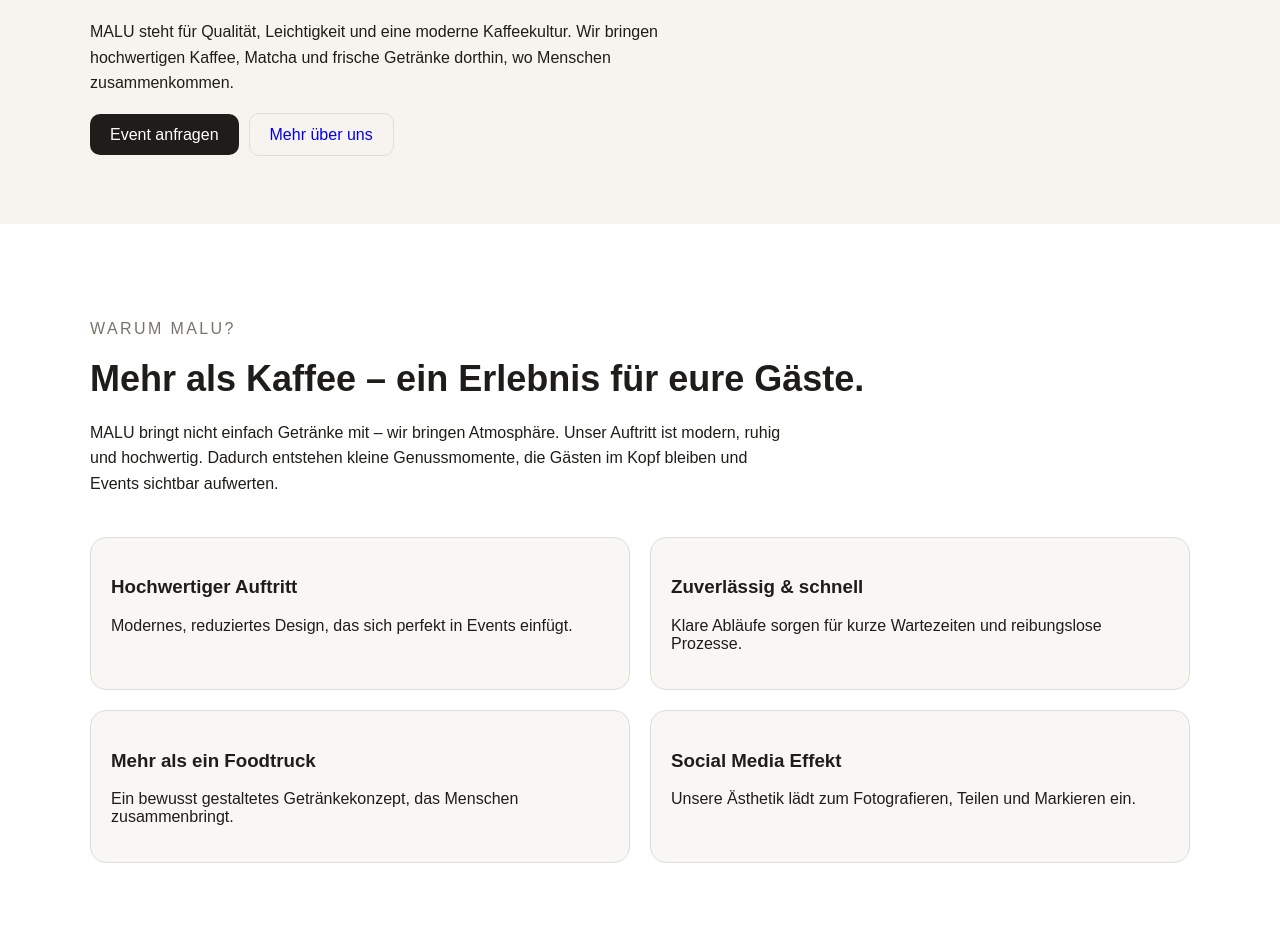
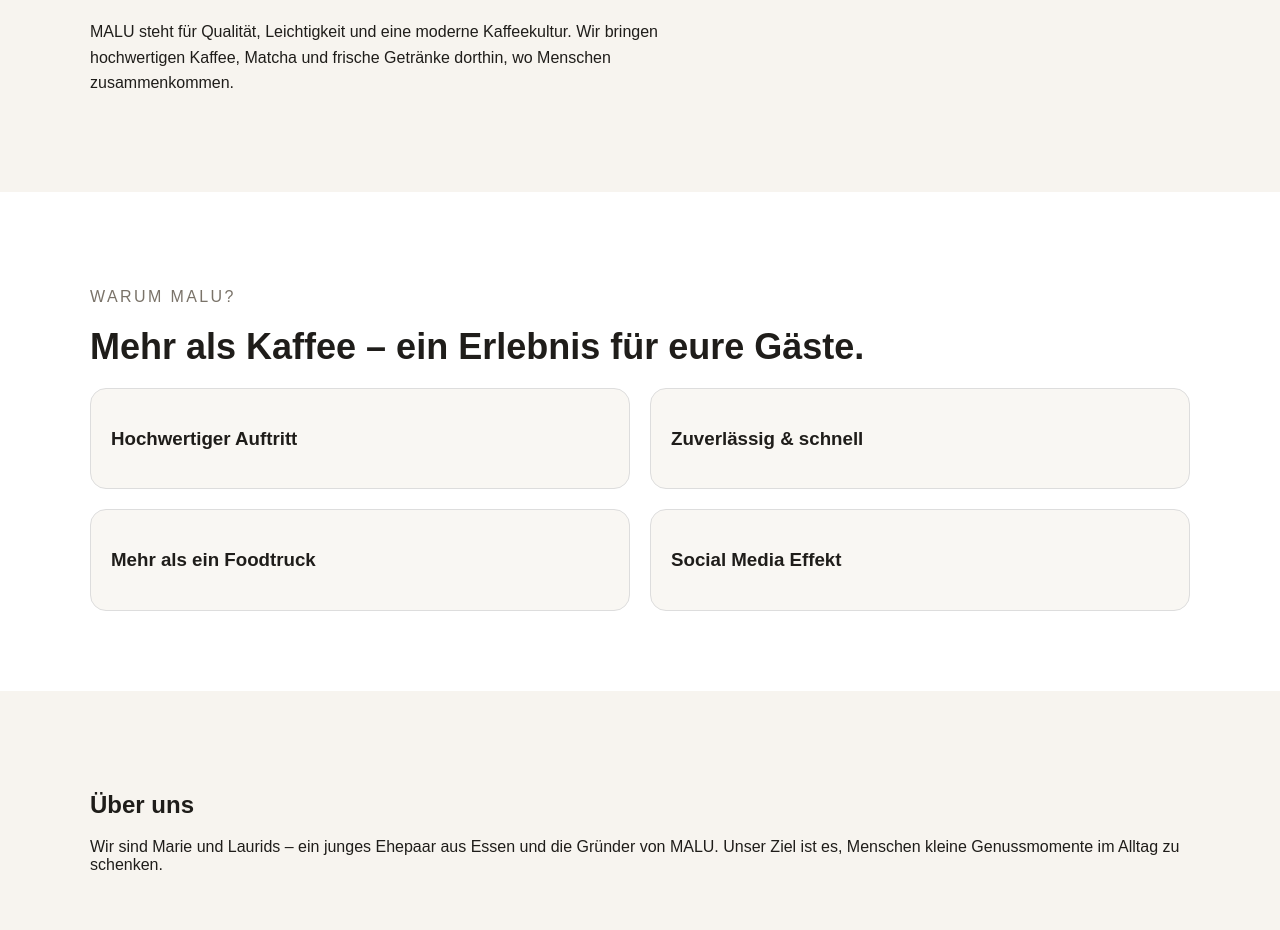
Before and after one commit to malu-website/malu-website, a React (Vite) app: page / in a window 1280 px wide. Shown: the part 322-1252 px from the top of the page. Built offline with nearby package versions, Linux system fonts and the light colour scheme.

Commit message:
Update App.jsx

```diff
--- a/App.jsx
+++ b/App.jsx
@@ -11,20 +11,18 @@ export default function App() {
   return (
     <div className="site-shell">
 
+      {/* HEADER */}
       <header className="site-header">
         <div className="container header-inner">
-
           <div className="header-left">
             <img src={logo} alt="MALU Logo" className="logo" />
           </div>
-
           <nav className="nav">
             <a href="#start">Start</a>
             <a href="#warum-malu">Warum MALU?</a>
             <a href="#ueber-uns">Über uns</a>
             <a href="#kontakt">Kontakt</a>
           </nav>
-
         </div>
       </header>
 
@@ -33,7 +31,6 @@ export default function App() {
         {/* HERO */}
         <section id="start" className="hero-section">
           <div className="container">
-
             <p style={{ letterSpacing: "0.15em", textTransform: "uppercase", color: "#7a7369" }}>
               Für Events, Märkte & Festivals
             </p>
@@ -47,35 +44,6 @@ export default function App() {
               Wir bringen hochwertigen Kaffee, Matcha und frische Getränke dorthin,
               wo Menschen zusammenkommen.
             </p>
-
-            <div style={{ marginTop: "30px" }}>
-              <a
-                href="mailto:info@malu2go.de"
-                style={{
-                  padding: "12px 20px",
-                  background: "#1f1d1a",
-                  color: "white",
-                  borderRadius: "10px",
-                  marginRight: "10px",
-                  textDecoration: "none"
-                }}
-              >
-                Event anfragen
-              </a>
-
-              <a
-                href="#ueber-uns"
-                style={{
-                  padding: "12px 20px",
-                  border: "1px solid #ddd",
-                  borderRadius: "10px",
-                  textDecoration: "none"
-                }}
-              >
-                Mehr über uns
-              </a>
-            </div>
-
           </div>
         </section>
 
@@ -91,36 +59,32 @@ export default function App() {
               Mehr als Kaffee – ein Erlebnis für eure Gäste.
             </h2>
 
-            <p style={{ maxWidth: "700px", lineHeight: "1.6", marginBottom: "40px" }}>
-              MALU bringt nicht einfach Getränke mit – wir bringen Atmosphäre.
-              Unser Auftritt ist modern, ruhig und hochwertig. Dadurch entstehen
-              kleine Genussmomente, die Gästen im Kopf bleiben und Events sichtbar aufwerten.
-            </p>
-
             <div style={{ display: "grid", gridTemplateColumns: "1fr 1fr", gap: "20px" }}>
-
-              <div style={cardStyle}>
-                <h3>Hochwertiger Auftritt</h3>
-                <p>Modernes, reduziertes Design, das sich perfekt in Events einfügt.</p>
-              </div>
-
-              <div style={cardStyle}>
-                <h3>Zuverlässig & schnell</h3>
-                <p>Klare Abläufe sorgen für kurze Wartezeiten und reibungslose Prozesse.</p>
-              </div>
-
-              <div style={cardStyle}>
-                <h3>Mehr als ein Foodtruck</h3>
-                <p>Ein bewusst gestaltetes Getränkekonzept, das Menschen zusammenbringt.</p>
-              </div>
-
-              <div style={cardStyle}>
-                <h3>Social Media Effekt</h3>
-                <p>Unsere Ästhetik lädt zum Fotografieren, Teilen und Markieren ein.</p>
-              </div>
-
+              <div style={cardStyle}><h3>Hochwertiger Auftritt</h3></div>
+              <div style={cardStyle}><h3>Zuverlässig & schnell</h3></div>
+              <div style={cardStyle}><h3>Mehr als ein Foodtruck</h3></div>
+              <div style={cardStyle}><h3>Social Media Effekt</h3></div>
             </div>
 
+          </div>
+        </section>
+
+        {/* ÜBER UNS */}
+        <section id="ueber-uns" style={{ padding: "80px 0" }}>
+          <div className="container">
+            <h2>Über uns</h2>
+            <p>
+              Wir sind Marie und Laurids – ein junges Ehepaar aus Essen und die Gründer von MALU.
+              Unser Ziel ist es, Menschen kleine Genussmomente im Alltag zu schenken.
+            </p>
+          </div>
+        </section>
+
+        {/* KONTAKT */}
+        <section id="kontakt" style={{ padding: "80px 0", background: "#f1ede6" }}>
+          <div className="container">
+            <h2>Kontakt</h2>
+            <p>info@malu2go.de</p>
           </div>
         </section>
 
```
